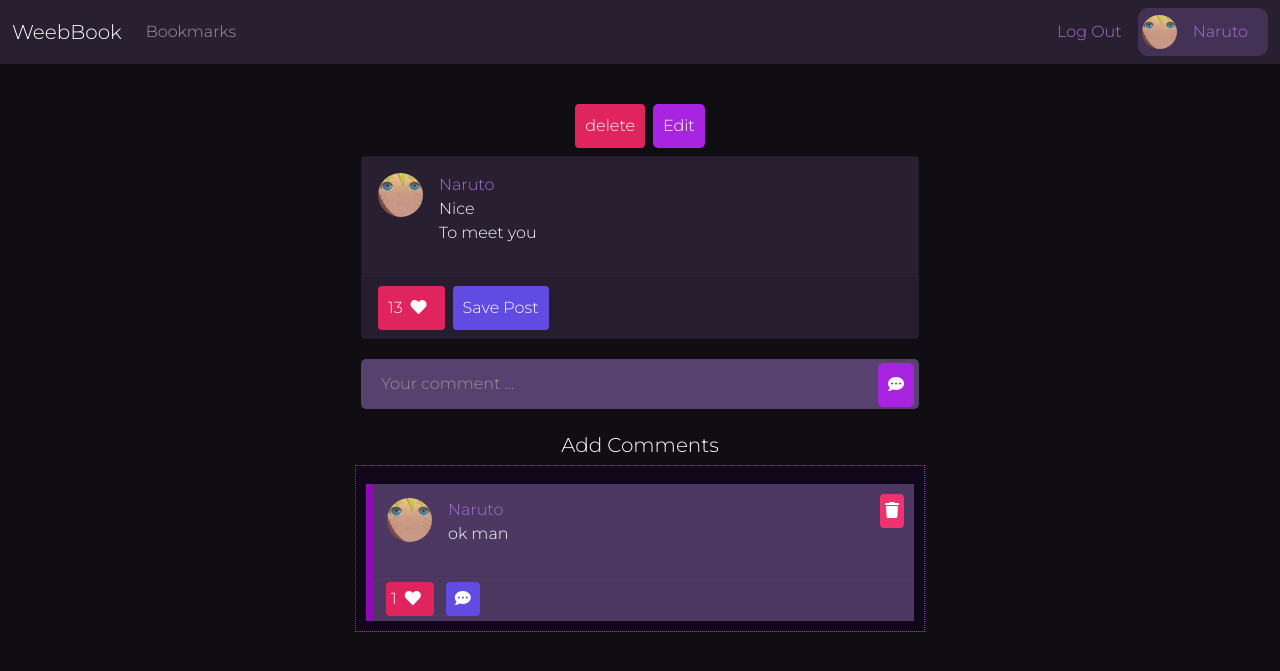
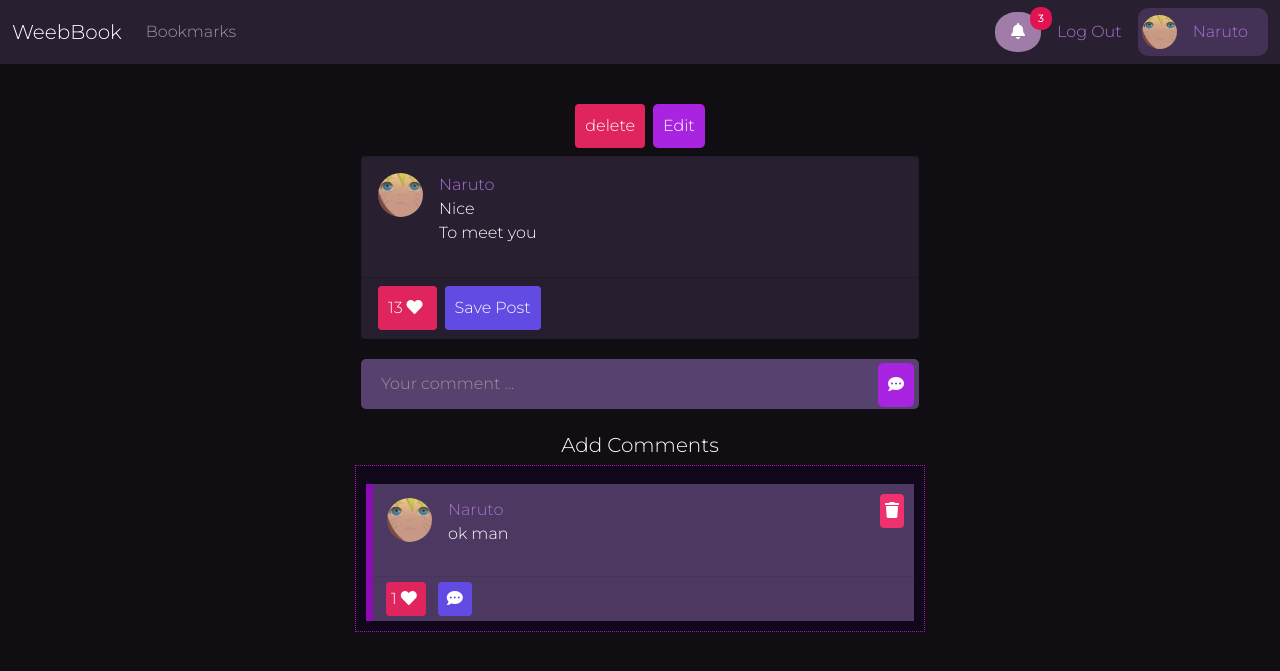
Before and after one commit to learningnoobi/socialajax, a Django app: page /179/ in a window 1280 px wide. Shown: the top 671 px of the page. Run offline with Django 3.2, Linux system fonts and the light colour scheme; a user stored in the database is signed in; data comes from the database, SQL or seed files in the repository; both versions use the stored data as it was after the commit; some libraries are stand-ins or nearby versions.

Commit message:
notifications bar

```diff
--- a/posts/static/posts/detail.js
+++ b/posts/static/posts/detail.js
@@ -57,7 +57,7 @@ $.ajax({
          <form class="like-unlike-forms" data-form-id="${el.id}">
          <button class="loadmore" mx-2" id="like-unlike-${el.id}">${
       el.liked
-        ? `${el.count}<i class="fa fa-heart mx-2"></i>`
+        ? `${el.count}<i class="fa fa-heart mx-1"></i>`
         : ` ${el.count} Like`
     }</button>
      </form>
@@ -107,7 +107,7 @@ $.ajax({
    <form class="like-comment-forms" data-comment-id="${com.id}">
   <button id="like-comment-${com.id}" class="loadmoresm mx-2">
   ${com.comment_liked?
- ` ${com.like_comment}<i class="fa fa-heart mx-2"></i>`:`${com.like_comment} Like`}</button>
+ ` ${com.like_comment}<i class="fa fa-heart mx-1"></i>`:`${com.like_comment} Like`}</button>
 
    </form>
     <form class="reply-comment-forms" data-reply-id="${com.id}" >
@@ -116,7 +116,7 @@ $.ajax({
        <span id="replybox-${com.id}" class="replybox d-none">
        <span style="position:relative;">
          <input type="text" class="d-inline comment-box" id="replyinput-${com.id}" placeholder="reply..."  />
-         <button type="button" class="d-inline loadmoresm mx-1 replybtn" id="replybutton-${com.id}">
+         <button type="button" class="d-inline savepostsm mx-1 replybtn" id="replybutton-${com.id}">
          <i class="fa fa-comment-dots "></i>
          </button>
          </span>
@@ -147,7 +147,7 @@ $.ajax({
     <form class="like-comment-forms" data-comment-id="${c.id}">
     <button id="like-comment-${c.id}" class="loadmoresm mx-2">
     ${c.comment_liked?
-   ` ${c.like_comment}<i class="fa fa-heart mx-2"></i>`:`${c.like_comment} Like`}</button>
+   ` ${c.like_comment}<i class="fa fa-heart mx-1"></i>`:`${c.like_comment} Like`}</button>
 
      </form>
     </div>
@@ -279,7 +279,7 @@ commentForm.addEventListener("submit", (e) => {
     <button id="like-comment-${res.id}" class="loadmoresm mx-2">0 Like</button>
 
      </form>
-     <button class="savepostsm mx-1"><i class="fa fa-comment-dots mx-1"></i></button>
+
      </div>
 
  </div>
--- a/posts/static/posts/main.js
+++ b/posts/static/posts/main.js
@@ -310,11 +310,15 @@ searchinput.addEventListener("keyup", function (e) {
   sendSearchData(e.target.value);
 });
 
+
+
+
 // disapper search result when clicked outside
 const objRef = document.body;
 
 objRef.addEventListener("click", () => {
   resultdiv.classList.add("not-visible");
   searchinput.value = "";
+
 });
 // disapper search result when clicked outside
--- a/posts/templates/posts/detail.html
+++ b/posts/templates/posts/detail.html
@@ -109,7 +109,7 @@
 {% if request.user.is_authenticated %}
 
 <form
-  class="form-inline col-lg-6 m-auto commentform"
+  class="form-inline col-lg-6 col-md-9 col-sm-10 m-auto commentform"
   action="."
   id="comment-form"
 >
@@ -119,7 +119,7 @@
   </button>
 </form>
 {% else %}
-<div class="form-inline col-lg-6 m-auto commentform" id="comment-form">
+<div class="form-inline col-lg-6 col-md-8 m-auto commentform" id="comment-form">
   {% csrf_token %} {{commentform}}
   <a href="{% url 'profiles:login' %}"
     ><button type="button" class="cmnt-post postcmnt">
--- a/static/functions.js
+++ b/static/functions.js
@@ -14,6 +14,15 @@ function hideme() {
 setInterval(() => {
   alertBox.style.display = "none";
 }, 5000);
+
+//show notifications
+const notificaions = document.querySelector("#notifications");
+const noticeboard = document.querySelector("#noticeboard");
+notificaions.addEventListener('click',(e) => {
+  noticeboard.classList.toggle('show')
+  noticeboard.classList.toggle('d-none')
+})
+
 
 const first = document.querySelector("#id_password1");
 const second = document.querySelector("#id_password2");
--- a/static/style.css
+++ b/static/style.css
@@ -359,3 +359,52 @@ a {
   top: -10px;
   right: 5px;
 }
+.bell {
+  background-color: rgb(159, 125, 168);
+  color: white;
+  border-radius: 47%;
+  border: none;
+}
+.notice-list {
+  position: absolute;
+  width: 300px;
+  background-color: rgb(137, 109, 145);
+  display: flex;
+  color: white;
+  margin-top: 10px;
+  right: 20%;
+  flex-direction: column;
+  padding: 20px;
+  border-radius: 10px;
+  z-index: 343;
+  max-height: 400px;
+  overflow-y: scroll;
+}
+.notice-list a {
+  text-decoration: none;
+  color: white;
+  font-size: 14px;
+  padding-left: 7px;
+  line-height: 30px;
+}
+.show {
+  display: flex;
+  flex-direction: column;
+}
+.notice-list a:hover {
+  background-color: rgb(159, 125, 168);
+}
+.btnhold {
+  position: relative;
+}
+.notnum {
+  position: absolute;
+  background-color: #e11451;
+  font-size: 10px;
+  font-weight: 700;
+  top: -5px;
+  left: 35px;
+  color: white;
+  padding: 4px 8px;
+  border-radius: 45%;
+}
--- a/templates/navbar.html
+++ b/templates/navbar.html
@@ -24,6 +24,19 @@
 
       <div class="d-flex align-items-center">
         {% if request.user.is_authenticated %}
+        <span style="postition: relative">
+          <span class="btnhold">
+            <button class="nav-link author bell" id="notifications">
+              <i class="fa fa-bell"></i>
+            </button>
+            <span class="notnum">3</span>
+          </span>
+          <div id="noticeboard" class="notice-list d-none">
+            <a class="li-bell" href="#">Sasuke followed you .</a>
+            <a class="li-bell" href="#">Rayon liked your photo .</a>
+            <a class="li-bell" href="#">Naruto commented on your photo .</a>
+          </div>
+        </span>
         <a class="nav-link author" href="{% url 'profiles:logout' %}"
           >Log Out</a
         >
```
Also changed, not shown: db.sqlite3.
